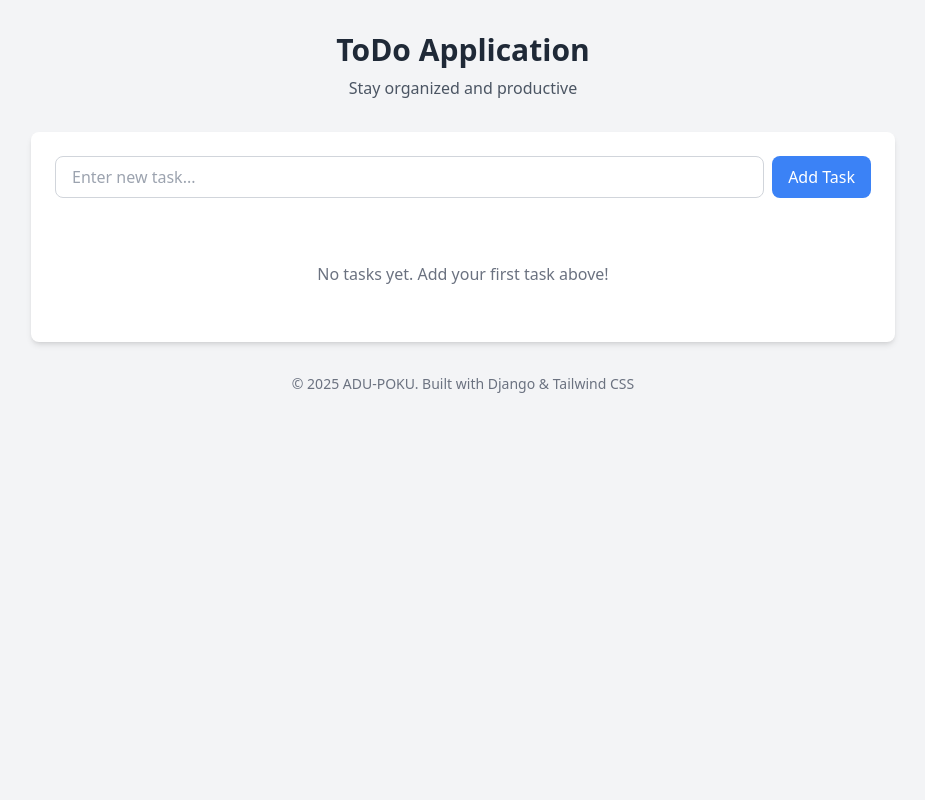
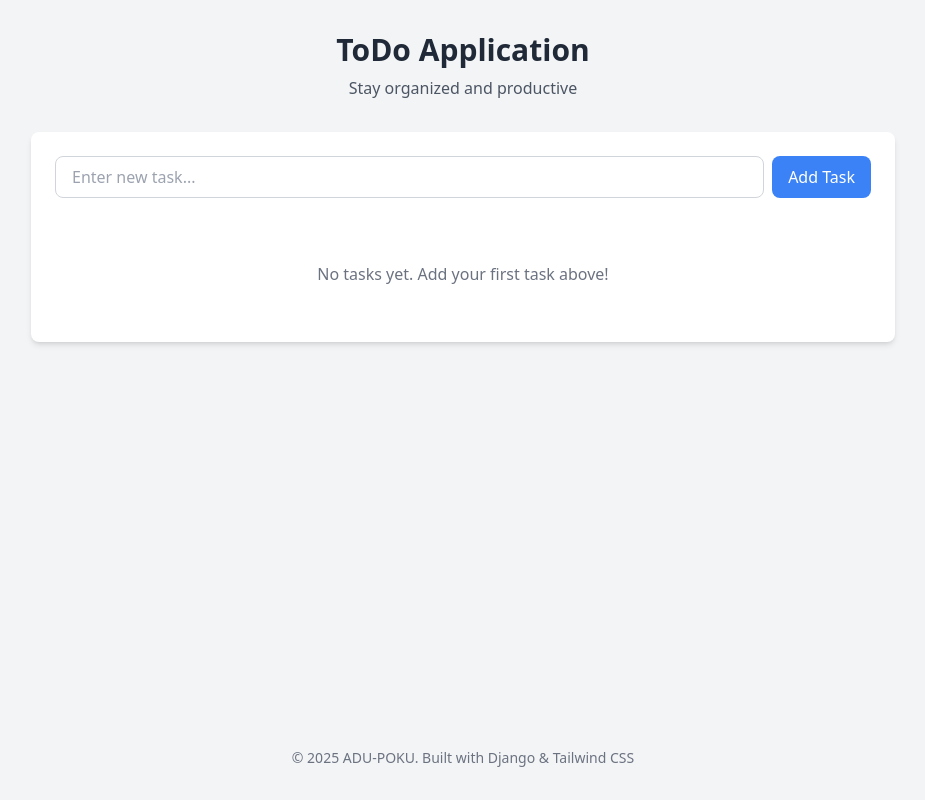
Before and after one commit to adupoku71/todoapp-django-demo, a Django app: page /tasks/ in a window 1280 px wide. Shown: the whole page, without its empty margins (177-1102 px from the left). Run offline with Django 5.2, Linux system fonts and the light colour scheme; data that the repository does not hold is empty; some libraries are stand-ins or nearby versions.

Commit message:
sent footer down the screen

```diff
--- a/todo/templates/todo/base.html
+++ b/todo/templates/todo/base.html
@@ -7,14 +7,14 @@
     <!-- Tailwind CSS CDN -->
     <script src="https://cdn.tailwindcss.com"></script>
   </head>
-  <body class="bg-gray-100 min-h-screen">
+  <body class="bg-gray-100 min-h-screen py-8 flex flex-col">
     <!-- Container -->
-    <div class="container mx-auto px-4 py-8 max-w-4xl">
+    <header class="text-center mb-8">
+      <h1 class="text-3xl font-bold text-gray-800 mb-2">ToDo Application</h1>
+      <p class="text-gray-600">Stay organized and productive</p>
+    </header>
+    <div class="container mx-auto px-4 max-w-4xl flex-1">
       <!-- Header -->
-      <header class="text-center mb-8">
-        <h1 class="text-3xl font-bold text-gray-800 mb-2">ToDo Application</h1>
-        <p class="text-gray-600">Stay organized and productive</p>
-      </header>
 
       <!-- Messages -->
       {% if messages %}
@@ -32,14 +32,16 @@
       {% endif %}
 
       <!-- Main Content -->
-      <main class="bg-white rounded-lg shadow-md p-6 mx-auto">
+      <main
+        class="bg-white rounded-lg shadow-md p-6 mx-auto text-sm sm:text-base"
+      >
         {% block content %} {% endblock %}
       </main>
 
       <!-- Footer -->
-      <footer class="text-center mt-8 text-gray-500 text-sm">
-        <p>© 2025 ADU-POKU. Built with Django & Tailwind CSS</p>
-      </footer>
     </div>
+    <footer class="text-center mt-8 text-gray-500 text-sm">
+      <p>© 2025 ADU-POKU. Built with Django & Tailwind CSS</p>
+    </footer>
   </body>
 </html>
--- a/todo/templates/todo/home.html
+++ b/todo/templates/todo/home.html
@@ -74,7 +74,7 @@
     </a>
     <form action="{% url 'todo:delete_task' task.id %}" method="post" >
       {% csrf_token %}
-      <button type="submit" class="bg-red-500 hover:bg-red-600 text-white px-4 py-2 rounded-lg transition duration-200 font-medium text-sm"> Delete</button>
+      <button type="submit" class="bg-red-500 hover:bg-red-600 text-white px-4 py-2 rounded-lg transition duration-200 font-medium text-sm ml-2"> Delete</button>
     </form>
   </div>
   {% empty %}
```
